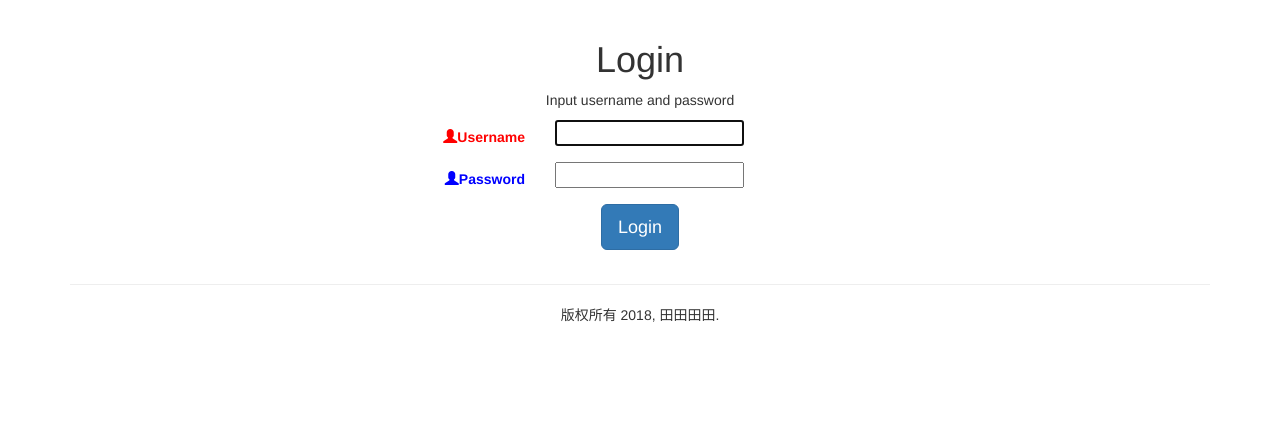
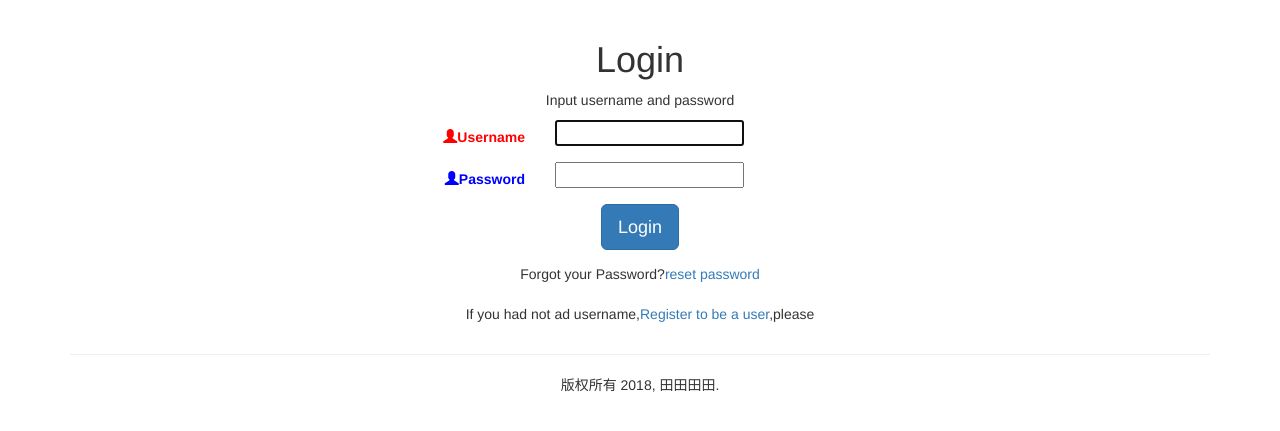
Before and after one commit to tianwei1992/mysite, a Django app: page /account/login/ in a window 1280 px wide. Shown: the part 52-483 px from the top of the page. Run offline with Django 3.2, Linux system fonts and the light colour scheme; some libraries are stand-ins or nearby versions.

Commit message:
add 2 interfaces for ./pwd_reset/recover&./account/register to ./account/login.html

```diff
--- a/templates/registration/login.html
+++ b/templates/registration/login.html
@@ -21,5 +21,8 @@
         </div>
       <input type="submit" class="btn btn-primary btn-lg"value="Login">
    </form>
+
+   <p style="margin-top:10px">Forgot your Password?<a href="{% url 'pwd_reset:password_reset_recover' %}">reset password</a></p>
+   <p style="margin-top:20px">If you had not ad username,<a href="{% url 'account:register' %}">Register to be a user</a>,please</p>
 </div>
 {% endblock %}
```
